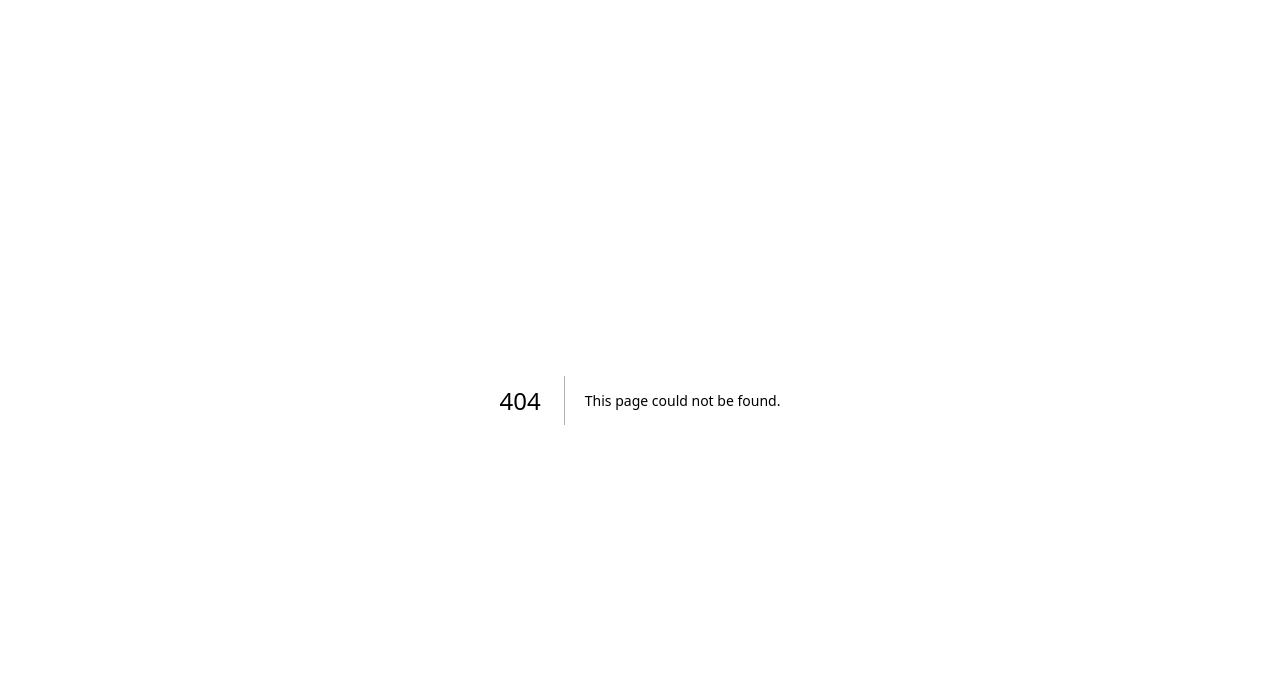
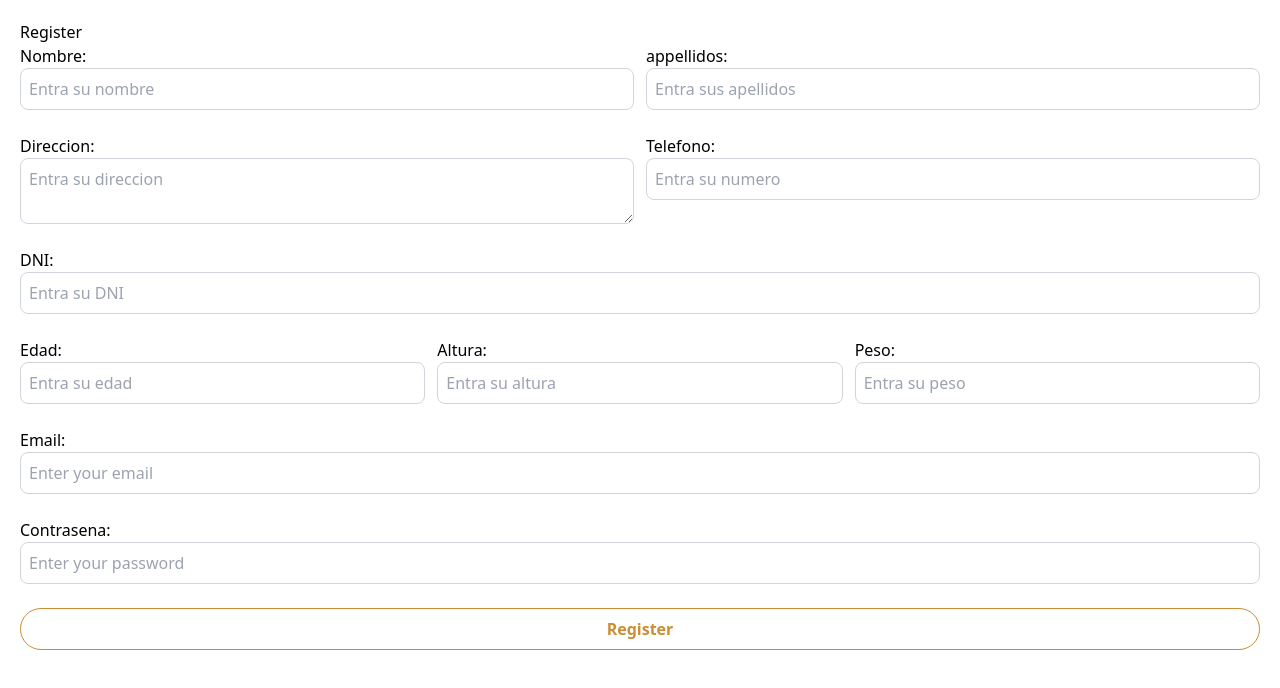
Before and after one commit to requiemcreatif/studio-g-website, a Next.js app: page /register in a window 1280 px wide. Before the commit this address had no page. Shown: the top 688 px of the page. Built offline with nearby package versions, Linux system fonts and the light colour scheme.

Commit message:
form register and homepage

```diff
--- a/pages/index.js
+++ b/pages/index.js
@@ -1,14 +1,23 @@
-import Head from "next/head";
 import Image from "next/image";
-import { Inter } from "next/font/google";
-import styles from "@/styles/Home.module.css";
-
-const inter = Inter({ subsets: ["latin"] });
+import Link from "next/link";
+import LogoStudio from "../images/Logo-App-Studio-g.svg";
 
 export default function Home() {
   return (
-    <div className=" bg-black text-white p-3 text-center">
-      <h1>Studio G - Training center</h1>
-    </div>
+    <main className=" bg-black p-10 h-screen">
+      <div className=" bg-black pt-40 px-3 text-center">
+        <div className=" flex justify-center">
+          <Image className="pb-10" src={LogoStudio} alt="Logo Studio G" width={80} height={100} />
+        </div>
+        <h1 className="text-custom-yellow text-4xl pb-10 lg:text-7xl font-bold">
+          CENTRO DEPORTIVO
+        </h1>
+        <Link href="/register">
+          <button className=" font-semibold border-custom-yellow border-solid border text-custom-yellow px-10 hover:bg-custom-yellow hover:text-black py-2 rounded-full">
+            Register
+          </button>
+        </Link>
+      </div>
+    </main>
   );
 }
--- /dev/null
+++ b/pages/register/index.js
@@ -0,0 +1,157 @@
+import { useState } from "react";
+
+const Register = () => {
+  const [name, setName] = useState("");
+  const [email, setEmail] = useState("");
+  const [password, setPassword] = useState("");
+  const [lastName, setLastName] = useState("");
+  const [message, setMessage] = useState("");
+  async function handleSubmit(e) {
+    e.preventDefault();
+  }
+  return (
+    <div className=" p-5">
+      <h1>Register</h1>
+      <form className=" grid grid-cols-1 gap-6" onSubmit={handleSubmit}>
+        <section className=" grid grid-cols-2 gap-3">
+          <div className=" flex flex-col">
+            <label htmlFor="name">Nombre:</label>
+            <input
+              className=" border border-gray-300 rounded-lg p-2"
+              placeholder="Entra su nombre"
+              type="text"
+              id="name"
+              name="name"
+              value={name}
+              onChange={(e) => setName(e.target.value)}
+            />
+          </div>
+          <div className=" flex flex-col">
+            <label htmlFor="lastName">appellidos:</label>
+            <input
+              className=" border border-gray-300 rounded-lg p-2"
+              placeholder="Entra sus apellidos"
+              type="text"
+              id="lastName"
+              name="lastName"
+              value={lastName}
+              onChange={(e) => setLastName(e.target.value)}
+            />
+          </div>
+        </section>
+        <section className=" grid grid-cols-2 gap-3">
+          <div className=" flex flex-col">
+            <label htmlFor="lastName">Direccion:</label>
+            <textarea
+              className=" border border-gray-300 rounded-lg p-2"
+              placeholder="Entra su direccion"
+              type="text"
+              // id="lastName"
+              // name="lastName"
+              // value={lastName}
+              //onChange={(e) => setLastName(e.target.value)}
+            />
+          </div>
+
+          <div className=" flex flex-col">
+            <label htmlFor="lastName">Telefono:</label>
+            <input
+              className=" border border-gray-300 rounded-lg p-2"
+              placeholder="Entra su numero"
+              type="tel"
+              // id="lastName"
+              // name="lastName"
+              // value={lastName}
+              //onChange={(e) => setLastName(e.target.value)}
+            />
+          </div>
+        </section>
+
+        <div className=" flex flex-col">
+          <label htmlFor="lastName">DNI:</label>
+          <input
+            className=" border border-gray-300 rounded-lg p-2"
+            placeholder="Entra su DNI"
+            type="text"
+            // id="lastName"
+            // name="lastName"
+            // value={lastName}
+            //onChange={(e) => setLastName(e.target.value)}
+          />
+        </div>
+        <section className=" grid grid-cols-3 gap-3">
+          <div className=" flex flex-col">
+            <label htmlFor="lastName">Edad:</label>
+            <input
+              className=" border border-gray-300 rounded-lg p-2"
+              placeholder="Entra su edad"
+              type="number"
+              // id="lastName"
+              // name="lastName"
+              // value={lastName}
+              //onChange={(e) => setLastName(e.target.value)}
+            />
+          </div>
+          <div className=" flex flex-col">
+            <label htmlFor="lastName">Altura:</label>
+            <input
+              className=" border border-gray-300 rounded-lg p-2"
+              placeholder="Entra su altura"
+              type="number"
+              // id="lastName"
+              // name="lastName"
+              // value={lastName}
+              //onChange={(e) => setLastName(e.target.value)}
+            />
+          </div>
+          <div className=" flex flex-col">
+            <label htmlFor="lastName">Peso:</label>
+            <input
+              className=" border border-gray-300 rounded-lg p-2"
+              placeholder="Entra su peso"
+              type="number"
+              // id="lastName"
+              // name="lastName"
+              // value={lastName}
+              //onChange={(e) => setLastName(e.target.value)}
+            />
+          </div>
+        </section>
+
+        <div className=" flex flex-col">
+          <label htmlFor="email">Email:</label>
+          <input
+            className=" border border-gray-300 rounded-lg p-2"
+            placeholder="Enter your email"
+            type="email"
+            id="email"
+            name="email"
+            value={email}
+            onChange={(e) => setEmail(e.target.value)}
+          />
+        </div>
+        <div className=" flex flex-col">
+          <label htmlFor="password">Contrasena:</label>
+          <input
+            className=" border border-gray-300 rounded-lg p-2"
+            placeholder="Enter your password"
+            type="password"
+            id="password"
+            name="password"
+            value={password}
+            onChange={(e) => setPassword(e.target.value)}
+          />
+        </div>
+
+        <button
+          className=" font-semibold border-custom-yellow border-solid border text-custom-yellow px-10 hover:bg-custom-yellow hover:text-black py-2 rounded-full"
+          type="submit">
+          Register
+        </button>
+        {message && <p>{message}</p>}
+      </form>
+    </div>
+  );
+};
+
+export default Register;
--- a/tailwind.config.js
+++ b/tailwind.config.js
@@ -2,7 +2,11 @@
 module.exports = {
   content: ["./pages/**/*.{js,ts,jsx,tsx}", "./components/**/*.{js,ts,jsx,tsx}"],
   theme: {
-    extend: {},
+    extend: {
+      colors: {
+        "custom-yellow": "#CB8D35",
+      },
+    },
   },
   plugins: [],
 };
```
Also changed, not shown: images/Logo-App-Studio-g.svg (added).
